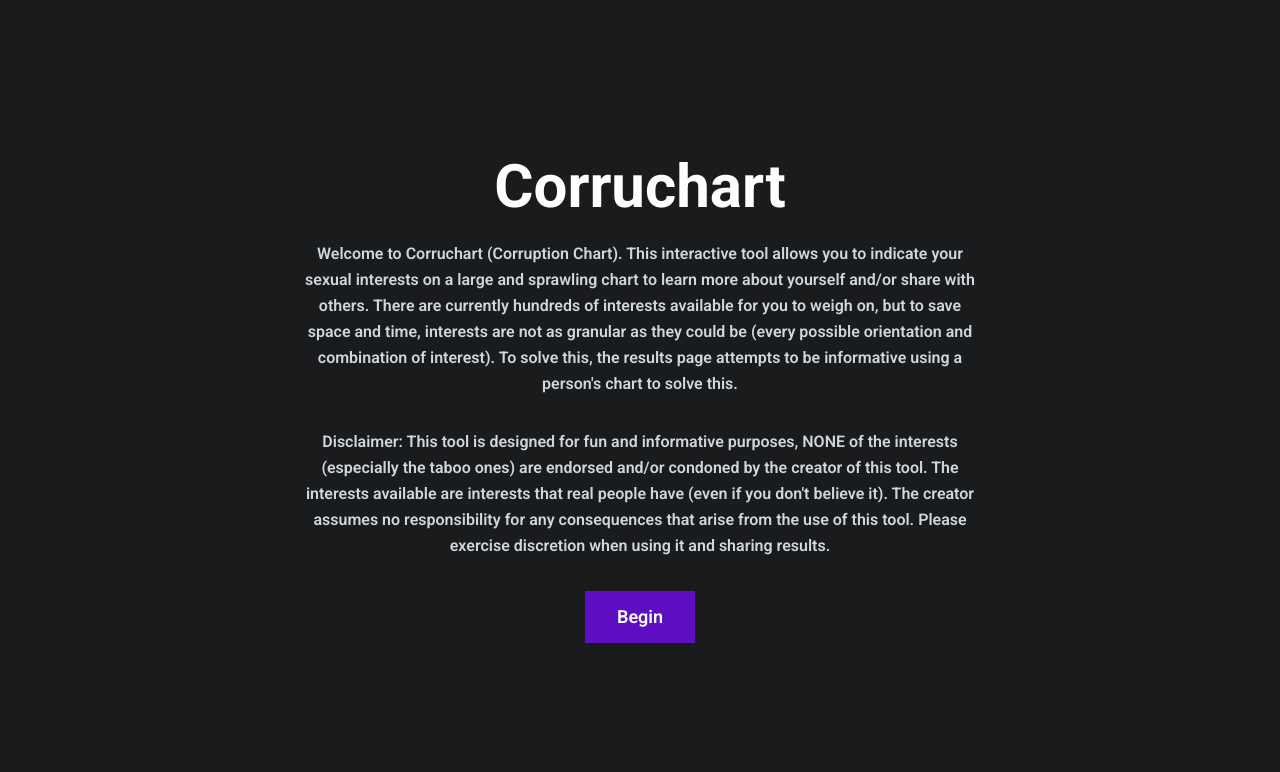
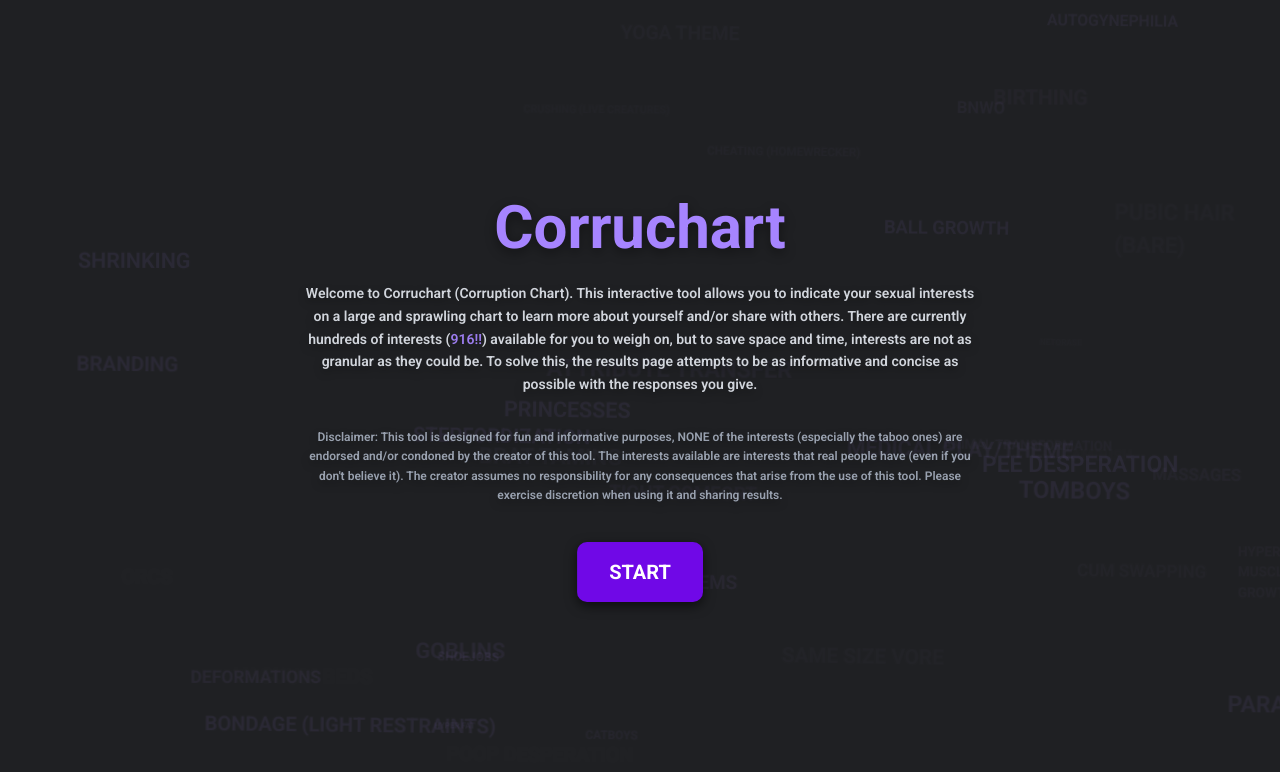
Before and after one commit to badminute/corruchart-dev, a Next.js app: page / in a window 1280 px wide. Shown: the top 772 px of the page. Built offline with nearby package versions, Linux system fonts and the light colour scheme.

Commit message:
0.15.0 - homepage, polished tag affinity bars

```diff
--- a/app/globals.css
+++ b/app/globals.css
@@ -133,11 +133,89 @@ body {
   /* Chrome, Safari, Opera */
 }
 
-@layer base {
-  * {
-    @apply border-border outline-ring/50;
+
+@layer utilities {
+  @keyframes shake {
+
+    0%,
+    100% {
+      transform: translateX(0);
+    }
+
+    25% {
+      transform: translateX(-3px);
+    }
+
+    50% {
+      transform: translateX(3px);
+    }
+
+    75% {
+      transform: translateX(-3px);
+    }
   }
-  body {
-    @apply bg-background text-foreground;
+
+  .shake {
+    animation: shake 0.3s ease-in-out;
+    animation-fill-mode: forwards;
   }
 }
+
+@layer utilities {
+  @keyframes text-flicker {
+
+    0%,
+    100% {
+      opacity: 1;
+    }
+
+    50% {
+      opacity: 0.85;
+    }
+  }
+
+  .animate-text-flicker {
+    animation: text-flicker 1.5s infinite;
+  }
+}
+
+@layer utilities {
+  @keyframes drift-slow {
+    0% {
+      transform: translateX(-50vw);
+    }
+
+    50% {
+      transform: translateX(50vw);
+    }
+
+    100% {
+      transform: translateX(-50vw);
+    }
+  }
+
+  .animate-drift-slow {
+    animation: drift-slow 120s linear infinite;
+  }
+}
+
+@keyframes popup {
+  0% {
+    transform: translateY(0) scale(1);
+    opacity: 1;
+  }
+
+  50% {
+    transform: translateY(-12px) scale(1.2);
+    opacity: 1;
+  }
+
+  100% {
+    transform: translateY(-24px) scale(1);
+    opacity: 0;
+  }
+}
+
+.animate-popup {
+  animation: popup 0.6s ease-out forwards;
+}
--- a/app/page.tsx
+++ b/app/page.tsx
@@ -1,34 +1,69 @@
-import Link from 'next/link';
+"use client";
+
+import Link from "next/link";
+import { useEffect, useState } from "react";
+import { OPTIONS } from "@/data/options";
+import DreamBackground from "@/components/DreamBackground";
 
 export default function HomePage() {
+        const [animate, setAnimate] = useState(false);
+
+        useEffect(() => {
+                setAnimate(true);
+        }, []);
+
         return (
-      <div
-            className="min-h-screen flex flex-col items-center justify-center p-8"
-                  style={{ backgroundColor: '#191B1C' }}
-                      >
-                            <div className="max-w-2xl text-center">
-                                    {/* Header */}
-                                            <h1 className="text-6xl font-bold text-white mb-6">
+                <div className="relative min-h-screen bg-[#1F2023] text-violet">
+
+                        {/* Dreamlike background floating labels */}
+                        <div className="absolute inset-0 z-0">
+                                <DreamBackground count={40} />
+                        </div>
+
+                        {/* Page content above the background */}
+                        <div className="relative z-10 flex flex-col items-center justify-center p-4 sm:p-8 min-h-screen">
+                                {/* HEADER */}
+                                <h1 className="text-4xl sm:text-6xl font-bold text-violet-400 drop-shadow-[0_4px_6px_rgba(0,0,0,0.4)] mb-6">
                                         Corruchart
                                 </h1>
 
-                                                                              {/* Information Paragraph */}
-                                                                                      <p className="text-md text-gray-300 mb-8 leading-relaxed">
+                                {/* INFORMATION */}
+                                <p className="text-sm sm:text-md text-gray-300 mb-6 sm:mb-8 leading-relaxed max-w-2xl text-center drop-shadow-[0_4px_4px_rgba(0,0,0,0.3)]">
                                         Welcome to Corruchart (Corruption Chart). This interactive tool allows you to
-                                                                                                          indicate your sexual interests on a large and sprawling chart to learn more about yourself and/or share with others. There are currently hundreds of interests available for you to weigh on, but to save space and time, interests are not as granular as they could be (every possible orientation and combination of interest). To solve this, the results page attempts to be informative using a person's chart to solve this.
+                                        indicate your sexual interests on a large and sprawling chart to learn more about yourself and/or share with others.
+                                        There are currently hundreds of interests (
+                                        <span
+                                                className={`text-violet-400 font-semibold inline-block transform transition-all animate-text-flicker duration-700 ${animate ? "scale-100 opacity-100" : "scale-75 opacity-0"
+                                                        }`}
+                                        >
+                                                {OPTIONS.length}!!
+                                        </span>
+                                        ) available for you to weigh on, but to save space and time, interests are not as granular as they could be. To solve this, the results page attempts to be as informative and concise as possible with the responses you give.
                                 </p>
-                                                                                                                          <p className="text-md text-gray-300 mb-8 leading-relaxed">
+
+                                {/* Disclaimer */}
+                                <p className="text-xs sm:text-md text-gray-400 mb-7 sm:mb-9 leading-relaxed max-w-2xl text-center drop-shadow-[0_4px_4px_rgba(0,0,0,0.3)] ">
                                         Disclaimer: This tool is designed for fun and informative purposes, NONE of the interests (especially the taboo ones) are endorsed and/or condoned by the creator of this tool. The interests available are interests that real people have (even if you don't believe it). The creator assumes no responsibility for any consequences that arise from the use of this tool. Please exercise discretion when using it and sharing results.
                                 </p>
 
-                                                                                                                                                            {/* Begin Button/Link */}
+                                {/* START Button */}
                                 <Link
                                         href="/corruchart"
-                                                                                                                                                                                        className="inline-flex items-center justify-center px-8 py-3 text-lg font-semibold text-white bg-violet-800 hover:bg-violet-900 focus:outline-none transition-colors duration-200"
+                                        className="
+                                                relative inline-flex items-center justify-center px-8 py-4 text-xl font-bold text-white
+                                                bg-violet-700 rounded-lg overflow-hidden
+                                                drop-shadow-[0_4px_6px_rgba(0,0,0,0.6)]
+                                                focus:outline-none
+                                                w-auto
+                                                max-w-xs sm:max-w-none
+                                                before:absolute before:inset-0 before:bg-violet-900 before:translate-x-[-100%] before:transition-transform before:duration-300
+                                                hover:before:translate-x-0
+                                                "
                                 >
-                                                                                                                                                                                                          Begin
+                                        <span className="relative z-10">START</span>
                                 </Link>
                         </div>
                 </div>
         );
+
 }
--- /dev/null
+++ b/components/DreamBackground.tsx
@@ -0,0 +1,107 @@
+"use client";
+
+import { useEffect, useState } from "react";
+import { OPTIONS } from "@/data/options";
+
+interface DreamBackgroundProps {
+    count?: number; // maximum number of floating labels
+    addInterval?: number; // ms between adding new labels
+}
+
+interface LabelItem {
+    id: number;
+    text: string;
+}
+
+export default function DreamBackground({ count = 250, addInterval = 2000 }: DreamBackgroundProps) {
+    const [labels, setLabels] = useState<LabelItem[]>([]);
+    const [windowWidth, setWindowWidth] = useState<number>(typeof window !== "undefined" ? window.innerWidth : 1920);
+
+    // Update window width on resize
+    useEffect(() => {
+        const handleResize = () => setWindowWidth(window.innerWidth);
+        window.addEventListener("resize", handleResize);
+        return () => window.removeEventListener("resize", handleResize);
+    }, []);
+
+    // Assign a unique id for each label
+    let nextId = 0;
+
+    // Add a few new labels periodically
+    useEffect(() => {
+        const initial = Array.from({ length: Math.min(count, 50) }).map(() => ({
+            id: nextId++,
+            text: OPTIONS[Math.floor(Math.random() * OPTIONS.length)].label,
+        }));
+        setLabels(initial);
+
+        const interval = setInterval(() => {
+            setLabels(prev => {
+                if (prev.length >= count) return prev; // limit total labels
+                const newLabel: LabelItem = {
+                    id: nextId++,
+                    text: OPTIONS[Math.floor(Math.random() * OPTIONS.length)].label,
+                };
+                return [...prev, newLabel];
+            });
+        }, addInterval);
+
+        return () => clearInterval(interval);
+    }, [count, addInterval]);
+
+    // Compute scale factor relative to a base width (1920px)
+    const scaleFactor = Math.max(0.5, Math.min(1, windowWidth / 1920));
+
+    return (
+        <div className="fixed inset-0 pointer-events-none overflow-hidden z-0">
+            {labels.map(label => {
+                const top = Math.random() * 100; // %
+                const left = Math.random() * 100; // %
+                const size = (12 + Math.random() * 24) * scaleFactor; // responsive px
+                const opacity = 0.03 + Math.random() * 0.04; // subtle
+                const duration = 40 + Math.random() * 60; // seconds for float
+                const delay = Math.random() * -duration; // stagger animation start
+                const rotate = Math.random() * 20 - 10; // ±10deg
+
+                // Random fade timings per label
+                const fadeDuration = 7 + Math.random() * 7; // slower fade
+                const fadeDelay = Math.random() * -fadeDuration;
+
+                return (
+                    <div
+                        key={label.id}
+                        className="absolute text-violet-400 select-none"
+                        style={{
+                            top: `${top}%`,
+                            left: `${left}%`,
+                            fontSize: `${size}px`,
+                            opacity,
+                            transform: `rotate(${rotate}deg)`,
+                            animation: `
+                                floatSlow ${duration}s linear infinite,
+                                fadeDream ${fadeDuration}s ease-in-out infinite alternate
+                            `,
+                            animationDelay: `${delay}s, ${fadeDelay}s`,
+                        }}
+                    >
+                        {label.text}
+                    </div>
+                );
+            })}
+
+            <style jsx>{`
+        @keyframes floatSlow {
+          0% { transform: translateY(0) translateX(0) rotate(0deg); }
+          50% { transform: translateY(-20px) translateX(10px) rotate(1deg); }
+          100% { transform: translateY(0) translateX(0) rotate(0deg); }
+        }
+
+        @keyframes fadeDream {
+          0% { opacity: 0; }
+          50% { opacity: 0.08; }
+          100% { opacity: 0; }
+        }
+      `}</style>
+        </div>
+    );
+}
--- a/data/options.ts
+++ b/data/options.ts
@@ -17,7 +17,7 @@ export const OPTIONS: OptionData[] = [
 { id: "abduction-target", label: "ABDUCTION (TARGET)", tags: ["acts"], category: 5 },
 { id: "abortion", label: "ABORTION", tags: ["medical"], category: 6 },
 { id: "absorption", label: "ABSORPTION", tags: ["transformation"], category: 4 },
-{ id: "adult-baby", label: "ADULT BABY", aka:["INFANTILISM", "AB", "ABDL"], tags: ["adult-baby"], category: 4 },
+{ id: "adult-baby", label: "ADULT BABY", aka:["INFANTILISM", "AB", "ABDL"], tags: ["adult baby"], category: 4 },
 { id: "age-gap", label: "AGE GAP", tags: ["dynamics"], category: 3 },
 { id: "age-progression", label: "AGE PROGRESSION (TF)", tags: ["transformation"], category: 3 },
 { id: "age-regression", label: "AGE REGRESSION (TF)", tags: ["transformation"], category: 4 },
@@ -115,7 +115,7 @@ export const OPTIONS: OptionData[] = [
 { id: "blind", label: "BLIND", tags: ["qualities"], category: 3 },
 { id: "blindfolds", label: "BLINDFOLDS", tags: ["accessories"], category: 2 },
 { id: "blondes", label: "BLONDES", tags: ["qualities"], category: 2 },
-{ id: "blood-play", label: "BLOOD PLAY", tags: ["acts", "blood-violence"], category: 5 },
+{ id: "blood-play", label: "BLOOD PLAY", tags: ["acts", "blood & violence"], category: 5 },
 { id: "blowbangs", label: "BLOWBANGS", aka: ["BLOWJOB GANGBANGS"], tags: ["acts", "group activities"], category: 4 },
 { id: "blowjobs", label: "BLOWJOBS", aka:["FELLATIO"], tags: ["acts", "oral fixation"], category: 2 },
 { id: "blueberry-girls", label: "BLUEBERRY GIRLS", tags: ["misc"], category: 3 },
@@ -227,7 +227,7 @@ export const OPTIONS: OptionData[] = [
 { id: "criminals", label: "CRIMINALS", tags: ["qualities"], category: 3 },
 { id: "crossdressers-traps", label: "CROSSDRESSERS/TRAPS", tags: ["gender-fun"], category: 3 },
 { id: "crossdressing", label: "CROSSDRESSING", tags: ["acts", "gender-fun"], category: 3 },
-{ id: "crushing-live-creatures", label: "CRUSHING (LIVE CREATURES)", tags: ["acts", "blood-violence"], category: 6 },
+{ id: "crushing-live-creatures", label: "CRUSHING (LIVE CREATURES)", tags: ["acts", "blood & violence"], category: 6 },
 { id: "crushing-objects", label: "CRUSHING (OBJECTS)", tags: ["acts"], category: 3 },
 { id: "cryptids", label: "CRYPTIDS", tags: ["creatures"], category: 4 },
 { id: "cubs", label: "CUBS", tags: ["creatures"], category: 6 },
@@ -257,7 +257,7 @@ export const OPTIONS: OptionData[] = [
 { id: "cunnilingus", label: "CUNNILINGUS", tags: ["acts", "lower-body"], category: 2 },
 { id: "cunt-busting", label: "CUNT BUSTING", tags: ["acts", "lower-body"], category: 4 },
 { id: "cuntboys", label: "CUNTBOYS", tags: ["qualities"], category: 3 },
-{ id: "cutting", label: "CUTTING", tags: ["acts", "blood-violence", "pain"], category: 4 },
+{ id: "cutting", label: "CUTTING", tags: ["acts", "blood & violence", "pain"], category: 4 },
 { id: "cyborgs", label: "CYBORGS", tags: ["creatures"], category: 3 },
 { id: "dad-bodytypes", label: "DAD BODYTYPES", aka:["DADBODS"], tags: ["qualities", "mature"], category: 2 },
 { id: "dangerous-sex", label: "DANGEROUS SEX", tags: ["acts", "danger"], category: 5 },
@@ -271,7 +271,7 @@ export const OPTIONS: OptionData[] = [
 { id: "demons", label: "DEMONS", tags: ["creatures"], category: 3 },
 { id: "denim-jeans", label: "DENIM JEANS", tags: ["accessories"], category: 3 },
 { id: "destructive-pregnancies", label: "DESTRUCTIVE PREGNANCIES", tags: ["pregnancy"], category: 6 },
-{ id: "diaper-lover", label: "DIAPER LOVER", aka:["ABDL", "DL"], tags: ["adult-baby"], category: 3 },
+{ id: "diaper-lover", label: "DIAPER LOVER", aka:["ABDL", "DL"], tags: ["adult baby"], category: 3 },
 { id: "dick-nagas", label: "DICK NAGAS", tags: ["creatures"], category: 4 },
 { id: "dicknipples", label: "DICKNIPPLES", tags: ["accessories"], category: 4 },
 { id: "digestion-vore", label: "DIGESTION VORE", tags: ["vore"], category: 4 },
@@ -327,7 +327,7 @@ export const OPTIONS: OptionData[] = [
 { id: "facial-abuse", label: "FACIAL ABUSE", tags: ["acts", "upper-body", "rough"], category: 5 },
 { id: "facials", label: "FACIALS", tags: ["acts", "cum"], category: 2 },
 { id: "fairies-pixies-nymphs", label: "FAIRIES/PIXIES/NYMPHS", tags: ["creatures"], category: 3 },
-{ id: "fan-appreciation", label: "FAN APPRECIATION", tags: ["acts", "stranger-sex"], category: 4 },
+{ id: "fan-appreciation", label: "FAN APPRECIATION", tags: ["acts", "stranger sex"], category: 4 },
 { id: "fangs", label: "FANGS", tags: ["qualities", "accessories"], category: 3 },
 { id: "fannypacking", label: "FANNYPACKING", tags: ["acts"], category: 3 },
 { id: "fantasy-theme", label: "FANTASY THEME", tags: ["fantasy"], category: 3 },
@@ -412,13 +412,13 @@ export const OPTIONS: OptionData[] = [
 { id: "gingers-redheads", label: "GINGERS/REDHEADS", tags: ["qualities"], category: 2 },
 { id: "girlcocks", label: "GIRLCOCKS", tags: ["qualities", "lower-body"], category: 3 },
 { id: "glasses", label: "GLASSES", tags: ["upper-body", "accessories"], category: 1 },
-{ id: "gloryholes", label: "GLORYHOLES", tags: ["stranger-sex", "group activities"], category: 5 },
+{ id: "gloryholes", label: "GLORYHOLES", tags: ["stranger sex", "group activities"], category: 5 },
 { id: "gloves", label: "GLOVES/GLOVE PLAY", tags: ["accessories", "upper-body"], category: 2 },
 { id: "goblins", label: "GOBLINS", tags: ["creatures", "fantasy"], category: 3 },
 { id: "gooners", label: "GOONERS", tags: ["self-indulgence"], category: 4 },
 { id: "goonettes", label: "GOONETTES", tags: ["self-indulgence"], category: 4 },
 { id: "gooning", label: "GOONING", tags: ["acts", "self-indulgence"], category: 4 },
-{ id: "gore-impalement", label: "GORE/IMPALEMENT", tags: ["blood-violence"], category: 6 },
+{ id: "gore-impalement", label: "GORE/IMPALEMENT", tags: ["blood & violence"], category: 6 },
 { id: "grooming", label: "GROOMING", tags: ["dynamics"], category: 5 },
 { id: "groping-consensual", label: "GROPING (CONSENSUAL)", tags: ["acts"], category: 2 },
 { id: "groping-non-consensual", label: "GROPING (NC)", tags: ["acts"], category: 6 },
@@ -619,7 +619,7 @@ export const OPTIONS: OptionData[] = [
 { id: "natural-scents", label: "NATURAL SCENTS", aka:["OLFACTOPHILIA", "BODY ODOR", "MUSK"], tags: ["gross"], category: 3 },
 { id: "navels", label: "NAVELS/NAVEL PLAY", tags: ["upper-body", "bellies"], category: 2 },
 { id: "nazism-fascism", label: "NAZISM/FASCISM", tags: ["dynamics"], category: 5 },
-{ id: "necrophilia", label: "NECROPHILIA", tags: ["blood-violence"], category: 6 },
+{ id: "necrophilia", label: "NECROPHILIA", tags: ["blood & violence"], category: 6 },
 { id: "needle-play", label: "NEEDLE PLAY", tags: ["bdsm", "pain"], category: 4 },
 { id: "nerds", label: "NERDS", tags: ["qualities"], category: 2 },
 { id: "netorare-type-1", label: "NETORARE TYPE 1 (INFIDELITY)", tags: ["non-monogamy"], category: 5 },
@@ -676,7 +676,7 @@ export const OPTIONS: OptionData[] = [
 { id: "pegging", label: "PEGGING", tags: ["acts"], category: 4 },
 { id: "penis-pussy-pumping", label: "PENIS/PUSSY PUMPING", tags: ["acts"], category: 4 },
 { id: "peril-damsel", label: "PERIL/DAMSEL IN DISTRESS", tags: ["danger"], category: 3 },
-{ id: "period-sex", label: "PERIOD SEX", aka:["MENSTRUATION SEX"], tags: ["acts", "blood-violence"], category: 3 },
+{ id: "period-sex", label: "PERIOD SEX", aka:["MENSTRUATION SEX"], tags: ["acts", "blood & violence"], category: 3 },
 { id: "personality-excretion", label: "PERSONALITY EXCRETION", tags: ["transformation"], category: 4 },
 { id: "petite-bodytypes", label: "PETITE BODYTYPES", tags: ["qualities"], category: 2 },
 { id: "petplay-ds", label: "PETPLAY (D/s)", tags: ["petplay", "dynamics"], category: 3 },
@@ -721,7 +721,7 @@ export const OPTIONS: OptionData[] = [
 { id: "pubic-hair-bushy", label: "PUBIC HAIR (BUSHY)", tags: ["qualities", "lower-body", "hair"], category: 2 },
 { id: "pubic-hair-trimmed", label: "PUBIC HAIR (TRIMMED)", tags: ["qualities", "lower-body", "hair"], category: 2 },
 { id: "public-sex", label: "PUBLIC SEX", tags: ["acts", "public"], category: 5 },
-{ id: "public-use", label: "PUBLIC USE", tags: ["stranger-sex", "public"], category: 4 },
+{ id: "public-use", label: "PUBLIC USE", tags: ["stranger sex", "public"], category: 4 },
 { id: "pussy-fingering", label: "PUSSY FINGERING", tags: ["acts", "lower-body"], category: 2 },
 { id: "pussy-fisting", label: "PUSSY FISTING", tags: ["acts", "lower-body"], category: 4 },
 { id: "pussy-innies", label: "PUSSIES (INNIES)", tags: ["qualities", "lower-body"], category: 3 },
@@ -739,7 +739,7 @@ export const OPTIONS: OptionData[] = [
 { id: "religious-theme", label: "RELIGIOUS THEME", tags: ["religious", "dynamics"], category: 4 },
 { id: "reorientation", label: "REORIENTATION", tags: ["sexuality fun"], category: 5 },
 { id: "reverse-gender-roles", label: "REVERSE GENDER ROLES", tags: ["dynamics"], category: 4 },
-{ id: "reverse-gloryhole", label: "REVERSE GLORYHOLE", tags: ["stranger-sex"], category: 4 },
+{ id: "reverse-gloryhole", label: "REVERSE GLORYHOLE", tags: ["stranger sex"], category: 4 },
 { id: "rimming", label: "RIMMING", tags: ["acts", "anal"], aka: ["ANALINGUS", "RIMJOBS"], category: 2 },
 { id: "risky-sex", label: "RISKY SEX", aka: ["SNEAKY SEX", "ALMOST CAUGHT"], tags: ["acts", "public"], category: 5 },
 { id: "rituals", label: "RITUALS", tags: ["religious"], category: 4 },
@@ -822,7 +822,7 @@ export const OPTIONS: OptionData[] = [
 { id: "stealthing-gift-giving", label: "STEALTHING (GIFT GIVING)", tags: ["acts"], category: 6 },
 { id: "stealthing", label: "STEALTHING", aka:["NON-CONSENSUAL CONDOM REMOVAL"], tags: ["acts"], category: 6 },
 { id: "stepfordization", label: "STEPFORDIZATION", tags: ["transformation"], category: 3 },
-{ id: "stranger-sex", label: "STRANGER SEX", aka:["ANONYMOUS SEX"], tags: ["acts", "stranger-sex"], category: 4 },
+{ id: "stranger-sex", label: "STRANGER SEX", aka:["ANONYMOUS SEX"], tags: ["acts", "stranger sex"], category: 4 },
 { id: "stretchmarks", label: "STRETCHMARKS", tags: ["qualities"], category: 2 },
 { id: "stretchy-elastic", label: "STRETCHY/ELASTIC", tags: ["transformation"], category: 3 },
 { id: "strictly-professional-sex", label: "STRICTLY PROFESSIONAL SEX", tags: ["occupational"], category: 3 },
@@ -891,8 +891,8 @@ export const OPTIONS: OptionData[] = [
 { id: "upskirting-nc", label: "UPSKIRTING (NC)", tags: ["acts"], category: 4 },
 { id: "vacuum-beds", label: "VACUUM BEDS", aka:["LATEX BEDS"], tags: ["misc"], category: 4 },
 { id: "vacuum-blowjob", label: "VACUUM BLOWJOB", tags: ["acts"], category: 3 },
-{ id: "vampires", label: "VAMPIRES", tags: ["creatures", "fantasy", "blood-violence"], category: 3 },
-{ id: "vampirism", label: "VAMPIRISM", tags: ["fantasy", "blood-violence"], category: 3 },
+{ id: "vampires", label: "VAMPIRES", tags: ["creatures", "fantasy", "blood & violence"], category: 3 },
+{ id: "vampirism", label: "VAMPIRISM", tags: ["fantasy", "blood & violence"], category: 3 },
 { id: "vibrators", label: "VIBRATORS", tags: ["accessories", "self-indulgence"], category: 2 },
 { id: "virgin-humiliation", label: "VIRGIN HUMILIATION", tags: ["dignity"], category: 3 },
 { id: "virtual-reality", label: "VIRTUAL REALITY (VR)", tags: ["misc"], category: 3 },
--- a/package.json
+++ b/package.json
@@ -26,6 +26,7 @@
     "@types/node": "^20",
     "@types/react": "^19",
     "@types/react-dom": "^19",
+    "enhanced-resolve": "^5.18.4",
     "eslint": "^9",
     "eslint-config-next": "16.1.1",
     "tailwindcss": "^4",
```
Also changed, not shown: components/tags/TagAffinityDrilldown.tsx (+23 -20 lines), components/tags/reactionConfig.ts (+5 -5 lines), data/groups.ts (+4 -4 lines), public/corruchart-dev/corrucloud.png (renamed from corrucloud.png), 1 other file (tests, documents, lock files or other folders). Lines whose indentation alone changed are shown as unchanged.
